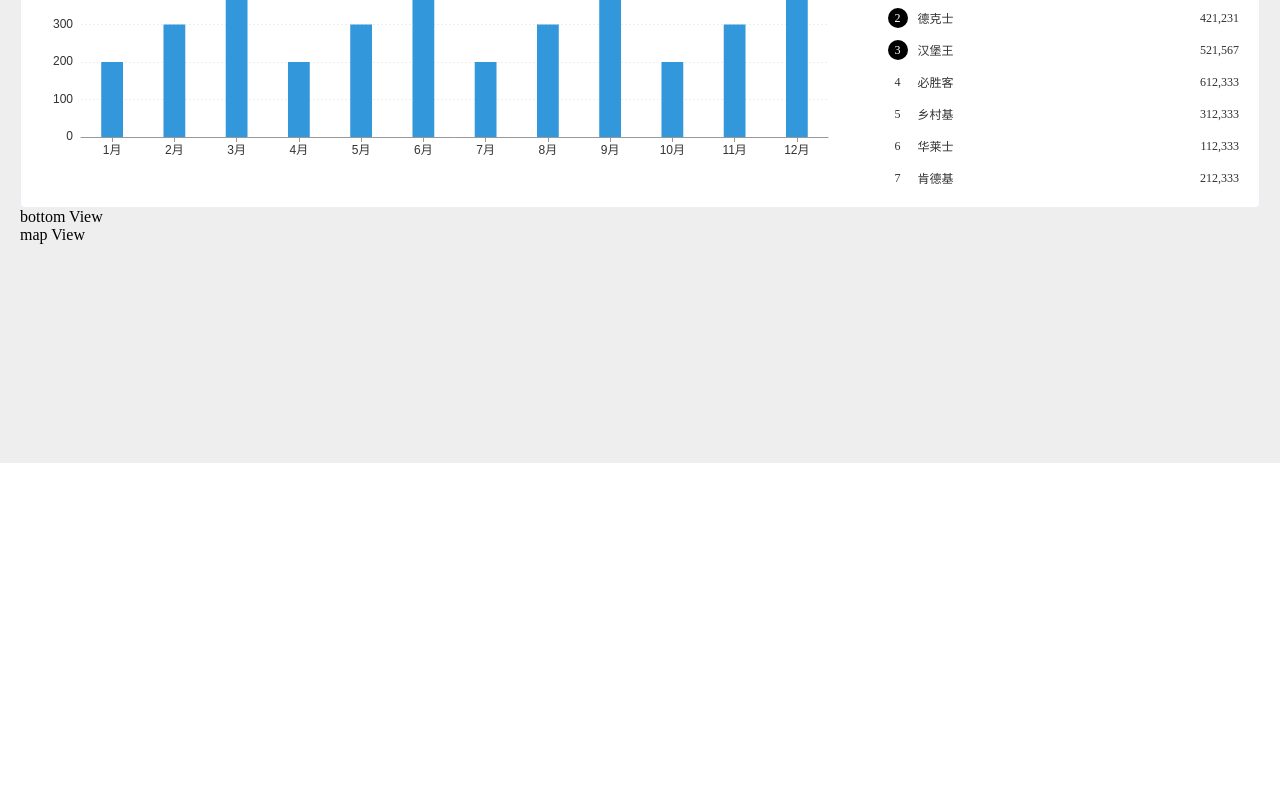
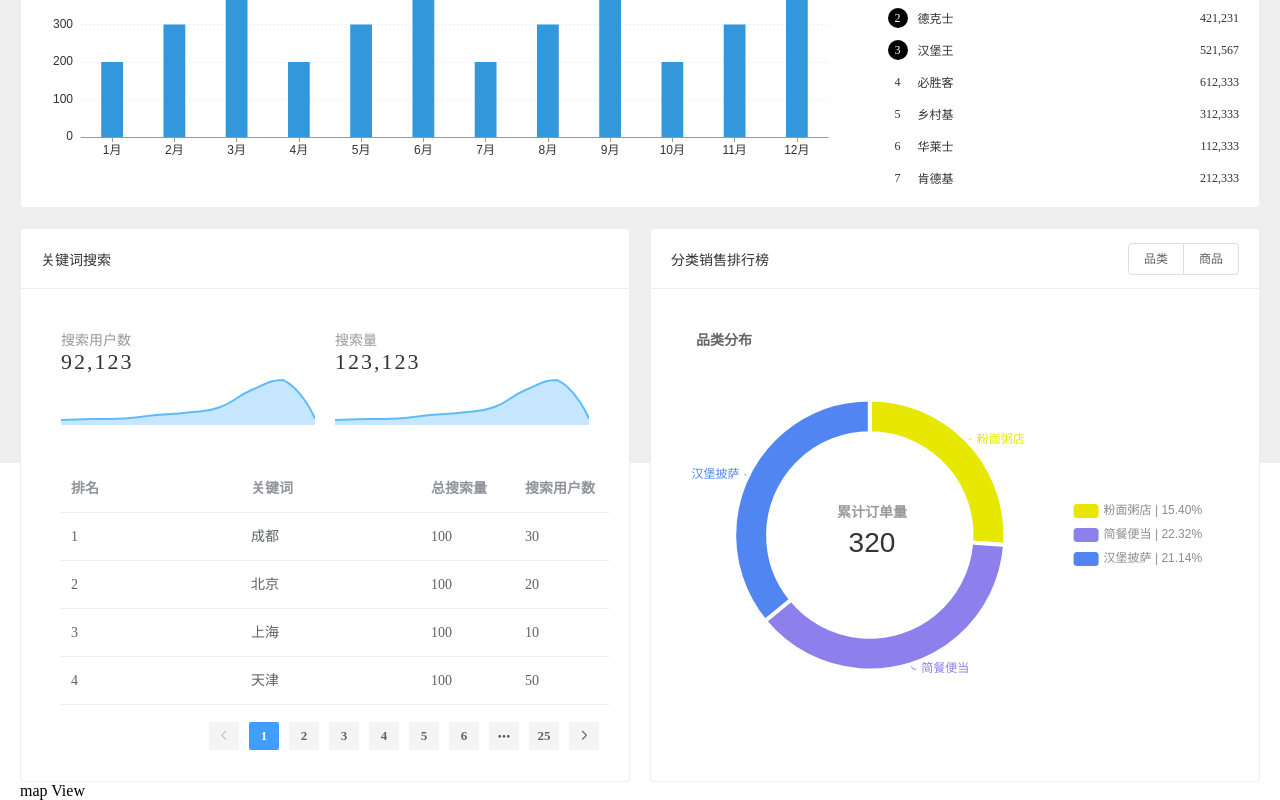
Before and after one commit to Nza6920/datav-report, a Vue app: page /#/ in a window 1280 px wide. Shown: the part 337-1137 px from the top of the page. Before the commit the page ends 800 px from the top, so only its background shows below. Built offline with nearby package versions, Linux system fonts and the light colour scheme.

Commit message:
add bottom-view

```diff
--- a/src/components/bottom-view/index.vue
+++ b/src/components/bottom-view/index.vue
@@ -1,15 +1,325 @@
 <template>
-    <div>
-      bottom View
+  <div class="bottom-view">
+    <div class="view">
+      <el-card shadow="hover">
+        <template v-slot:header>
+          <div class="title-wrapper">关键词搜索</div>
+        </template>
+        <template>
+          <div class="chart-wrapper">
+            <div class="chart-inner">
+              <div class="chart">
+                <div class="chart-title">
+                  搜索用户数
+                </div>
+                <div class="chart-data">
+                  92,123
+                </div>
+                <v-chart :options="searchUserOptions"></v-chart>
+              </div>
+              <div class="chart">
+                <div class="chart-title">
+                  搜索量
+                </div>
+                <div class="chart-data">
+                  123,123
+                </div>
+                <v-chart :options="searchUserOptions"></v-chart>
+              </div>
+            </div>
+            <div class="table-wrapper">
+              <el-table :data="tableData">
+                <el-table-column prop="rank"
+                                 label="排名"
+                                 width="180"></el-table-column>
+                <el-table-column prop="keyword"
+                                 label="关键词"
+                                 width="180"></el-table-column>
+                <el-table-column prop="count"
+                                 label="总搜索量"></el-table-column>
+                <el-table-column prop="users"
+                                 label="搜索用户数"></el-table-column>
+              </el-table>
+              <el-pagination layout="prev,pager,next"
+                             :total="100"
+                             :page-size="4"
+                             background
+                             @current-change="onPageChange"></el-pagination>
+            </div>
+          </div>
+        </template>
+      </el-card>
     </div>
+    <div class="view">
+      <el-card shadow="hover">
+        <template v-slot:header>
+          <div class="title-wrapper">
+            <div class="title">分类销售排行榜</div>
+            <div class="radio-wrapper">
+              <el-radio-group v-model="radioSelect" size="small">
+                <el-radio-button label="品类"></el-radio-button>
+                <el-radio-button label="商品"></el-radio-button>
+              </el-radio-group>
+            </div>
+          </div>
+        </template>
+        <template>
+          <div class="chart-wrapper">
+            <v-chart :options="categoryOptions"></v-chart>
+          </div>
+        </template>
+      </el-card>
+    </div>
+  </div>
 </template>
 
 <script>
 export default {
-  name: 'bottomView'
+  name: 'bottomView',
+  data () {
+    return {
+      searchUserOptions: {
+        xAxis: {
+          type: 'category',
+          boundaryGap: false
+        },
+        yAxis: {
+          show: false
+        },
+        series: [{
+          type: 'line',
+          data: [100, 120, 130, 200, 250, 356, 700, 899, 129],
+          areaStyle: {
+            color: 'rgba(95, 187, 255, .5)'
+          },
+          lineStyle: {
+            color: 'rgb(95, 187, 255)'
+          },
+          itemStyle: {
+            opacity: 0
+          },
+          smooth: true
+        }],
+        grid: {
+          top: 0,
+          bottom: 0,
+          left: 0,
+          right: 0
+        }
+      },
+      searchNumOptions: {},
+      categoryOptions: {},
+      tableData: [{
+        id: 1,
+        rank: 1,
+        keyword: '成都',
+        count: 100,
+        users: 30,
+        range: '90%'
+      }, {
+        id: 2,
+        rank: 2,
+        keyword: '北京',
+        count: 100,
+        users: 20,
+        range: '50%'
+      }, {
+        id: 3,
+        rank: 3,
+        keyword: '上海',
+        count: 100,
+        users: 10,
+        range: '30%'
+      }, {
+        id: 4,
+        rank: 4,
+        keyword: '天津',
+        count: 100,
+        users: 50,
+        range: '20%'
+      }],
+      radioSelect: '深圳'
+    }
+  },
+  mounted () {
+    this.renderPieChart()
+  },
+  methods: {
+    onPageChange (page) {
+      console.log(page)
+    },
+    renderPieChart () {
+      const mockData = [
+        {
+          legendName: '粉面粥店',
+          value: 67,
+          percent: '15.40%',
+          itemStyle: {
+            color: '#e7e702'
+          },
+          name: '粉面粥店 | 15.40%'
+        },
+        {
+          legendName: '简餐便当',
+          value: 97,
+          percent: '22.32%',
+          itemStyle: {
+            color: '#8d7fec'
+          },
+          name: '简餐便当 | 22.32%'
+        },
+        {
+          legendName: '汉堡披萨',
+          value: 92,
+          percent: '21.14%',
+          itemStyle: {
+            color: '#5085f2'
+          },
+          name: '汉堡披萨 | 21.14%'
+        }
+      ]
+      this.categoryOptions = {
+        title: [{
+          text: '品类分布',
+          textStyle: {
+            fontSize: 14,
+            color: '#666'
+          },
+          left: 20,
+          top: 20
+        }, {
+          text: '累计订单量',
+          subtext: '320',
+          x: '34.5%',
+          y: '42.5%',
+          textAlign: 'center',
+          textStyle: {
+            fontSize: 14,
+            color: '#999'
+          },
+          subtextStyle: {
+            fontSize: 28,
+            color: '#333'
+          }
+        }],
+        series: [{
+          type: 'pie',
+          data: mockData,
+          label: {
+            normal: {
+              show: true,
+              position: 'outter',
+              formatter: function (params) {
+                return params.data.legendName
+              }
+            }
+          },
+          center: ['35%', '50%'],
+          radius: ['45%', '60%'], // [内半径, 外半径(当前画布最短边 * xx%)]
+          labelLine: {
+            normal: {
+              length: 5,
+              length2: 3,
+              smooth: true
+            }
+          },
+          clockWise: true, // 顺时针
+          itemStyle: {
+            borderWidth: 4,
+            borderColor: '#FFF'
+          }
+        }],
+        legend: {
+          type: 'scroll',
+          orient: 'vertical',
+          height: 250,
+          left: '70%',
+          top: 'middle',
+          textStyle: {
+            color: '#8c8c8c'
+          }
+        },
+        tooltip: {
+          trigger: 'item',
+          formatter: function (params) {
+            const str = params.marker + params.data.legendName + '<br/>' + '数量: ' + params.data.value
+            return str
+          }
+        }
+      }
+    }
+  }
 }
 </script>
 
 <style lang="scss" scoped>
+  .bottom-view {
+    display: flex;
+    margin-top: 20px;
+    .view {
+      flex: 1;
+      width: 50%;
+      box-sizing: border-box;
+      &:first-child {
+        padding: 0 10px 0 0;
+      }
+      &:last-child {
+        padding: 0 0 0 10px;
+      }
+      .title-wrapper {
+        display: flex;
+        align-items: center;
+        height: 60px;
+        box-sizing: border-box;
+        border-bottom: 1px solid #eee;
+        font-size: 14px;
+        font-weight: 500;
+        padding: 0 0 0 20px;
+        .radio-wrapper {
+          flex: 1;
+          display: flex;
+          justify-content: flex-end;
+          padding-right: 20px;
+        }
+      }
+      .chart-wrapper {
+        display: flex;
+        flex-direction: column;
+        height: 452px;
+        .chart-inner {
+          display: flex;
+          padding: 0 10px;
+          margin-top: 20px;
+          .chart {
+            flex: 1;
+            padding: 0 10px;
+            .chart-title {
+              color: #999;
+              font-size: 14px;
+            }
+            .chart-data {
+              font-size: 22px;
+              color: #333;
+              font-weight: 500;
+              letter-spacing: 2px;
+            }
+            .echarts {
+              height: 50px;
 
+            }
+          }
+        }
+        .table-wrapper {
+          flex: 1;
+          margin-top: 20px;
+          padding: 20px 0 0 20px;
+          .el-pagination {
+            display: flex;
+            justify-content: flex-end;
+            margin-top: 15px;
+          }
+        }
+      }
+    }
+  }
 </style>
```
Also changed, not shown: src/plugins/element.js (+16 -1 lines).
